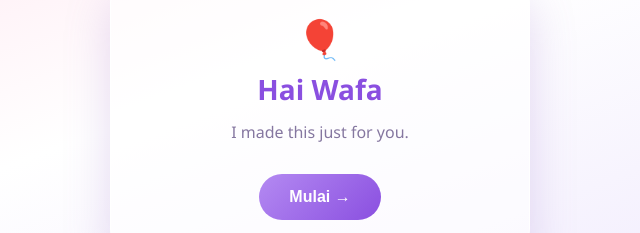
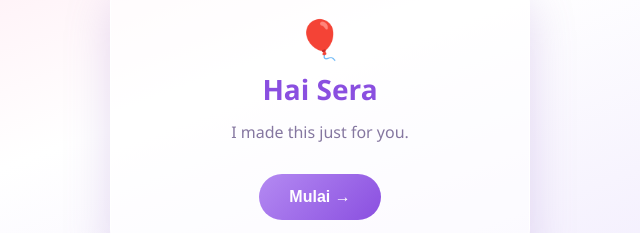
Before and after one commit to seragift/Seragift-2.github.io, a plain HTML site: page index.html in a window 1280 px wide. Shown: the part 284-517 px from the top of the page, 320-960 px from the left. Drawn offline with Linux system fonts and the light colour scheme.

Commit message:
Update index.html

```diff
--- a/index.html
+++ b/index.html
@@ -426,12 +426,12 @@
       langsung ke file audio). Cukup ganti nilainya.
 ===================================================================== */
 const CONFIG = {
-  name: "Wafa",
+  name: "Sera",
   welcomeText: "I made this just for you.",
   successText: "Sekarang saatnya make a wish! 💝",
   wishText: "Sekarang buat permintaan terbaikmu.",
   longMessage: "happy level up daayy! Happy birthday, bestie! I'm really grateful to have you in my life—someone who understands me, supports me, and brings so much joy into my days. Cheers to another year of growing, laughing, and being chaotic together. I hope this year treats you kindly and gives you everything you've been wishing for. Enjoy your day, you deserve it!",
-  music: "assets/music.mp3",
+  music: "http://d.top4top.io/m_3853g4ss10.mp3",
   typeSpeed: 25,
   transition: 500
 };
```
